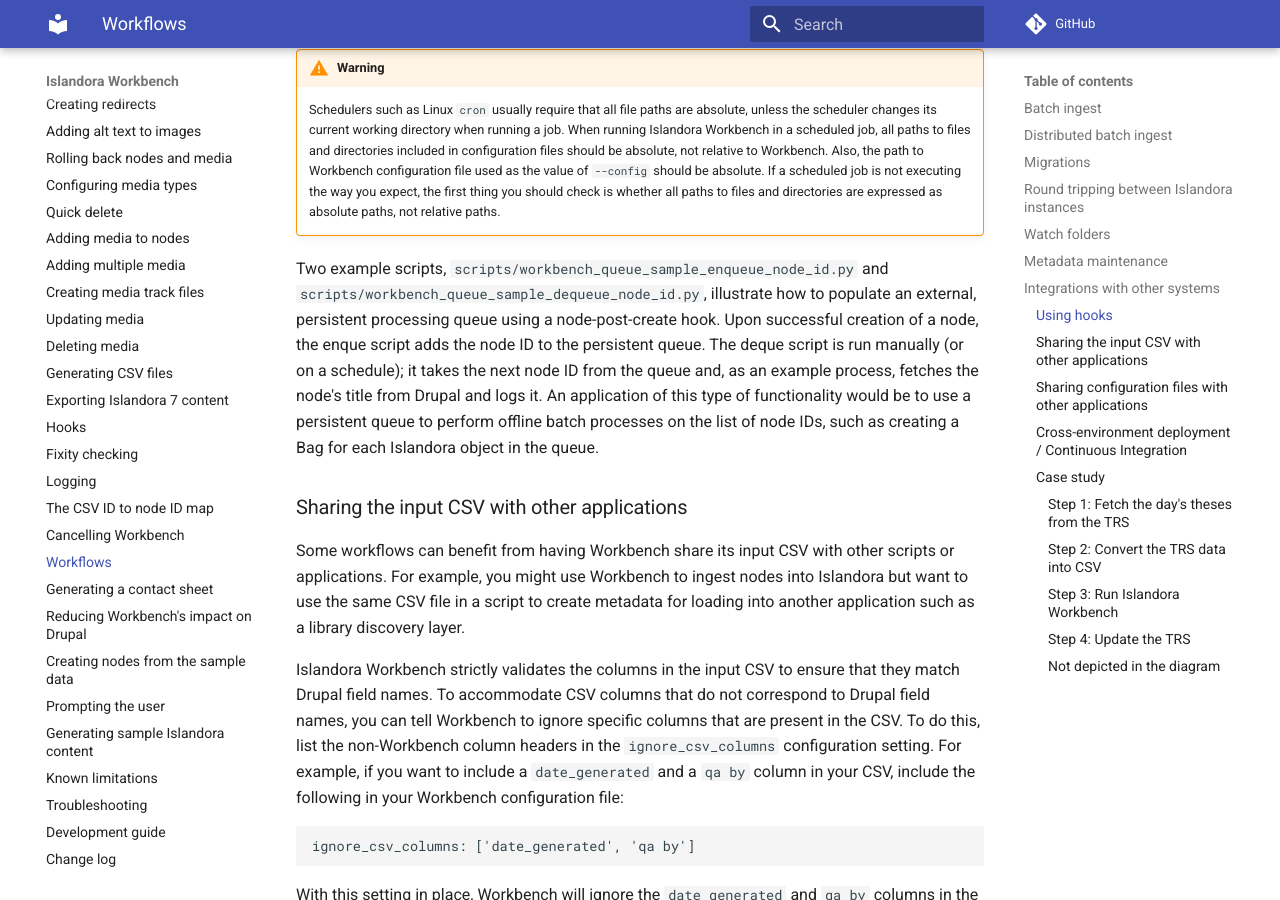
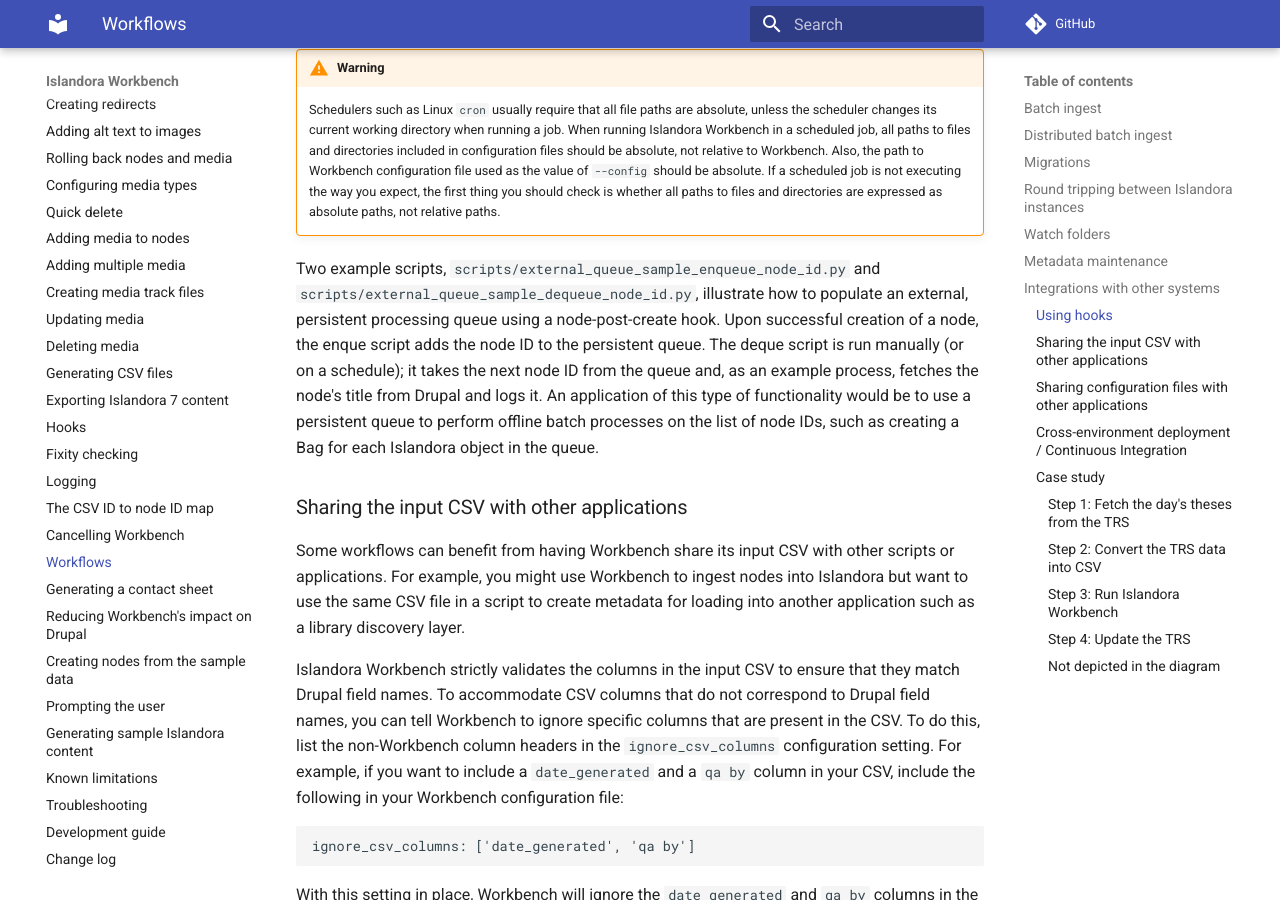
Before and after one commit to mjordan/islandora_workbench_docs, an MkDocs documentation site: the page built from docs/workflows.md, in a window 1280 px wide and 900 px high, scrolled down 7053 px. Built offline with MkDocs 1.6.1 and Material for MkDocs 9.7.7, drawn with Linux system fonts in a browser that asks for light colours; comment, search, counter and statistics services are not loaded.

Commit message:
Updated names of external queue sample scripts.

```diff
--- a/docs/workflows.md
+++ b/docs/workflows.md
@@ -89,7 +89,7 @@
 !!! warning
     Schedulers such as Linux `cron` usually require that all file paths are absolute, unless the scheduler changes its current working directory when running a job. When running Islandora Workbench in a scheduled job, all paths to files and directories included in configuration files should be absolute, not relative to Workbench. Also, the path to Workbench configuration file used as the value of `--config` should be absolute. If a scheduled job is not executing the way you expect, the first thing you should check is whether all paths to files and directories are expressed as absolute paths, not relative paths.
 
-Two example scripts, `scripts/workbench_queue_sample_enqueue_node_id.py` and `scripts/workbench_queue_sample_dequeue_node_id.py`, illustrate how to populate an external, persistent processing queue using a node-post-create hook. Upon successful creation of a node, the enque script adds the node ID to the persistent queue. The deque script is run manually (or on a schedule); it takes the next node ID from the queue and, as an example process, fetches the node's title from Drupal and logs it. An application of this type of functionality would be to use a persistent queue to perform offline batch processes on the list of node IDs, such as creating a Bag for each Islandora object in the queue.
+Two example scripts, `scripts/external_queue_sample_enqueue_node_id.py` and `scripts/external_queue_sample_dequeue_node_id.py`, illustrate how to populate an external, persistent processing queue using a node-post-create hook. Upon successful creation of a node, the enque script adds the node ID to the persistent queue. The deque script is run manually (or on a schedule); it takes the next node ID from the queue and, as an example process, fetches the node's title from Drupal and logs it. An application of this type of functionality would be to use a persistent queue to perform offline batch processes on the list of node IDs, such as creating a Bag for each Islandora object in the queue.
 
 ### Sharing the input CSV with other applications
 
```
